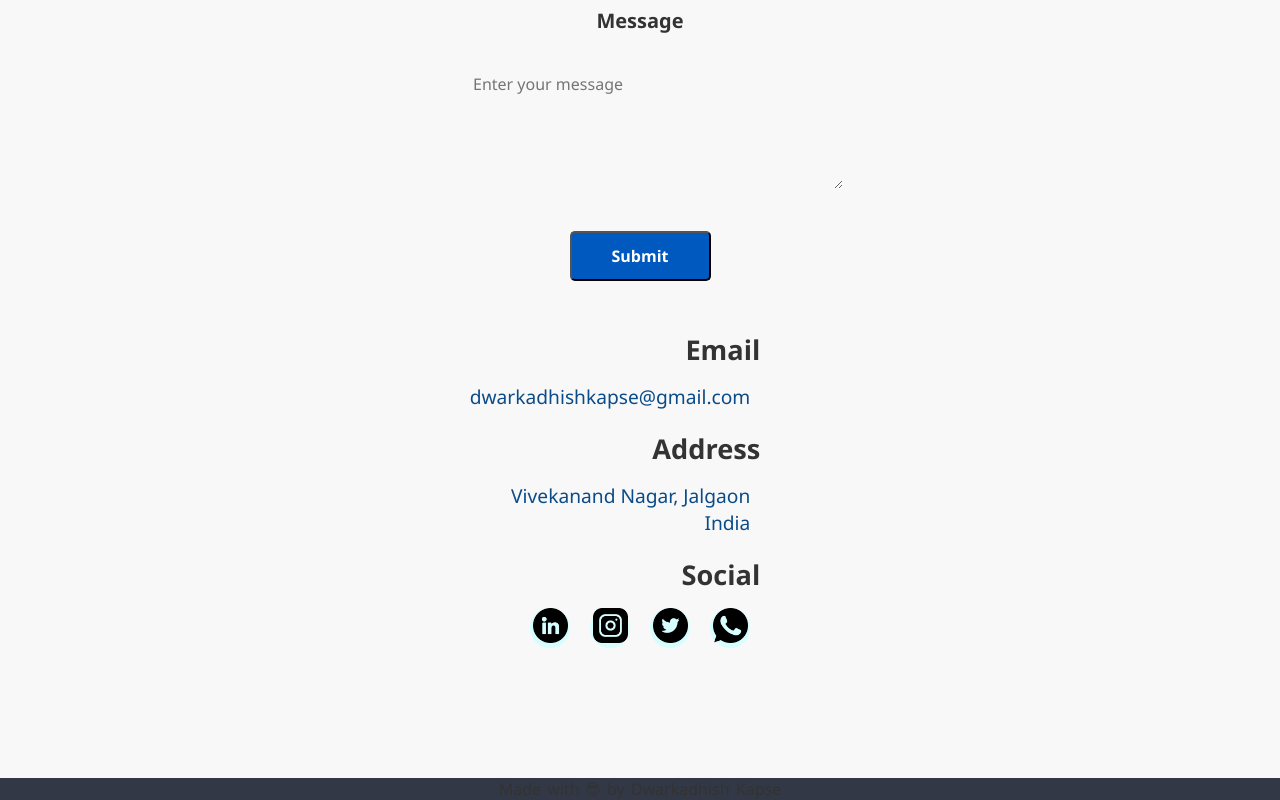
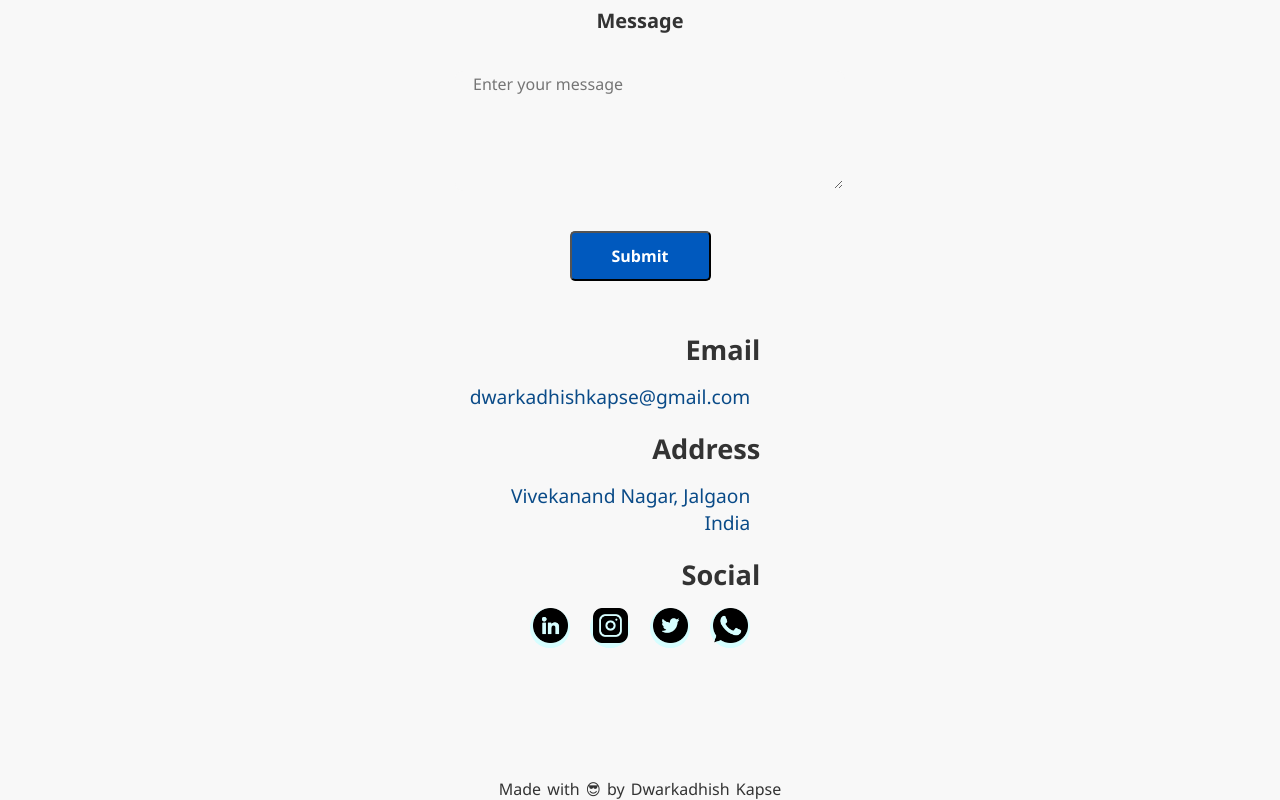
Before and after one commit to DwarkadhishKapse/Portfolio-site, a plain HTML site: page index.html in a window 1280 px wide. Shown: the part 3048-3848 px from the top of the page. Drawn offline with nearby package versions, Linux system fonts and the light colour scheme.

Commit message:
Update style.css

```diff
--- a/style.css
+++ b/style.css
@@ -24,7 +24,7 @@ body {
     --secondary-color: #1fced4;
     --text-color: #333;
     --background-color: #f8f8f8;
-    --dark-background-color: #323846;
+    /* --dark-background-color: #323846; */
     --light-text-color: #ffffff;
     --social-media-color: black;
     --navbar-background: transparent;
@@ -568,8 +568,8 @@ textarea:hover {
     transform: scale(1.2);
 }
 
-footer{
-    background-color: var(--dark-background-color);
+footer {
+    background-color: var(--background-color);
     color: var(--text-color);
     text-align: center;
     /* margin-bottom: 20px; */
@@ -577,7 +577,7 @@ footer{
     font-weight: 400;
     word-spacing: 2px;
     font-family: 'Segoe UI', Tahoma, Geneva, Verdana, sans-serif;
-    transition: transform 0.3s ease, background-color 0.3s ease;
+    transition: transform 0.3s ease, background-color 0.3s ease, color 0.3s ease;
 }
 
 footer:hover{
```
